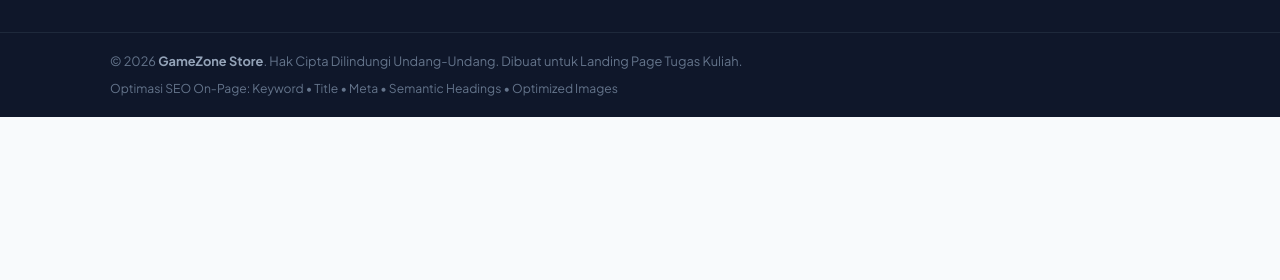
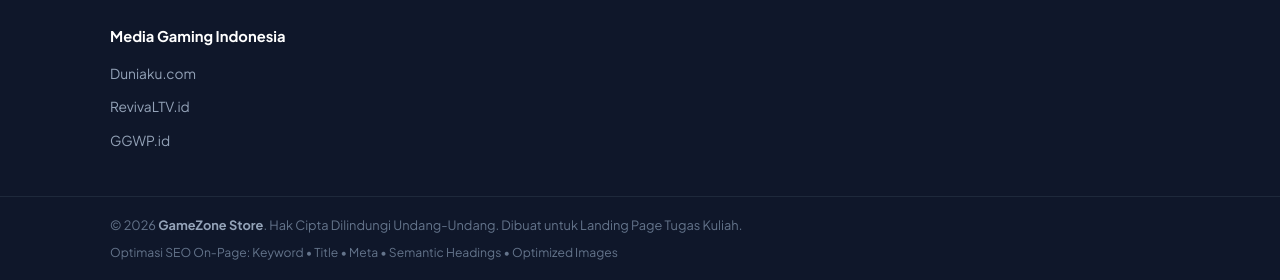
Before and after one commit to AN-Maulana/GameStore, a plain HTML site: page index.html in a window 1280 px wide. Shown: the part 7249-7529 px from the top of the page. Before the commit the page ends 7366 px from the top, so only its background shows below. Drawn offline with Linux system fonts and the light colour scheme.

Commit message:
Update SEO website GameZo

```diff
--- a/index.html
+++ b/index.html
@@ -690,6 +690,15 @@
           <span class="badge-mini">E-Wallet</span>
         </div>
       </div>
+
+      <div class="footer-col">
+        <h4 class="footer-heading">Media Gaming Indonesia</h4>
+        <ul class="footer-links">
+          <li><a href="https://duniaku.com/" target="_blank" rel="noopener noreferrer">Duniaku.com</a></li>
+          <li><a href="https://revivaltv.id/" target="_blank" rel="noopener noreferrer">RevivaLTV.id</a></li>
+          <li><a href="https://ggwp.id/" target="_blank" rel="noopener noreferrer">GGWP.id</a></li>
+        </ul>
+      </div>
     </div>
 
     <div class="footer-bottom">
```
